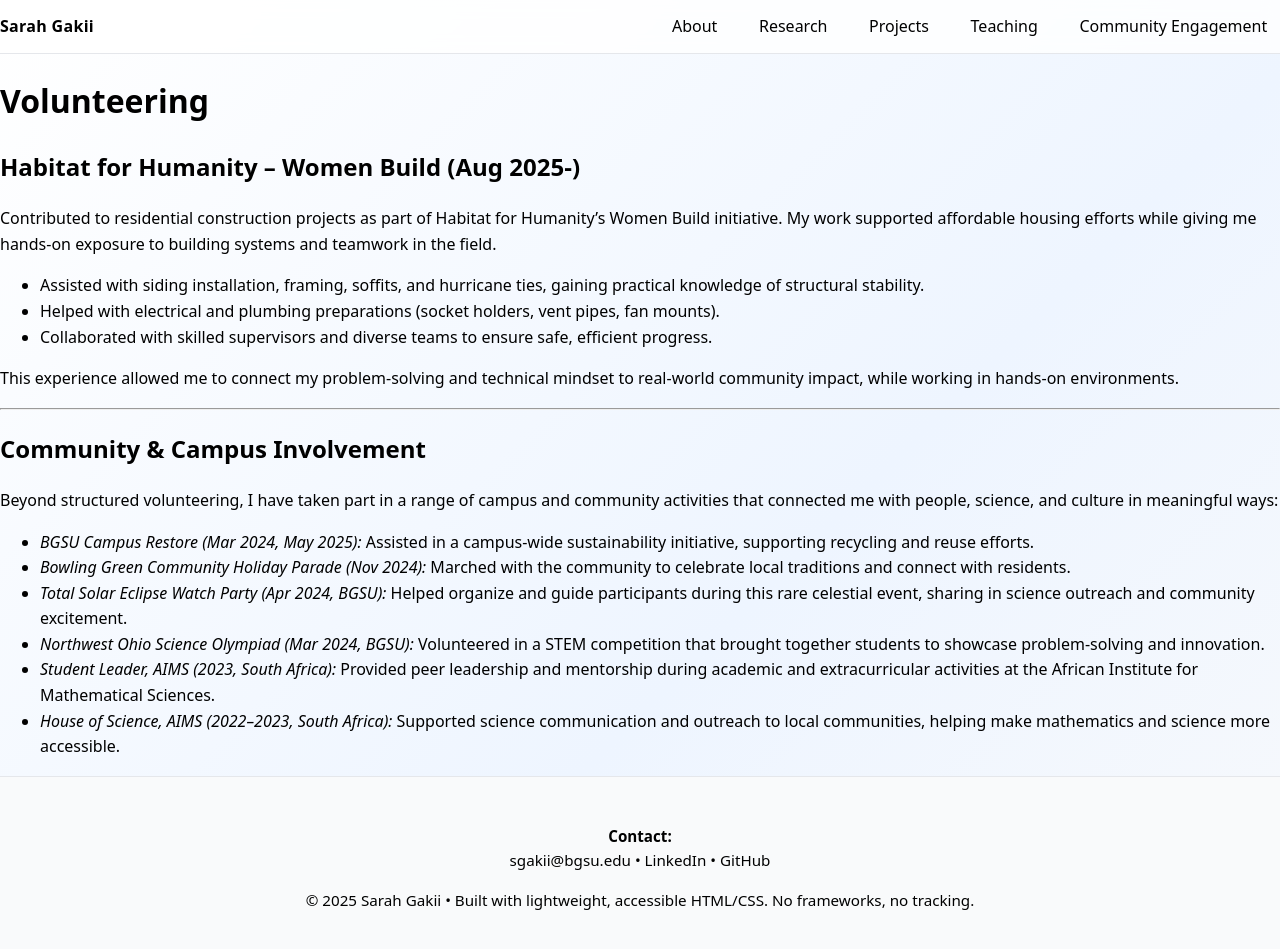
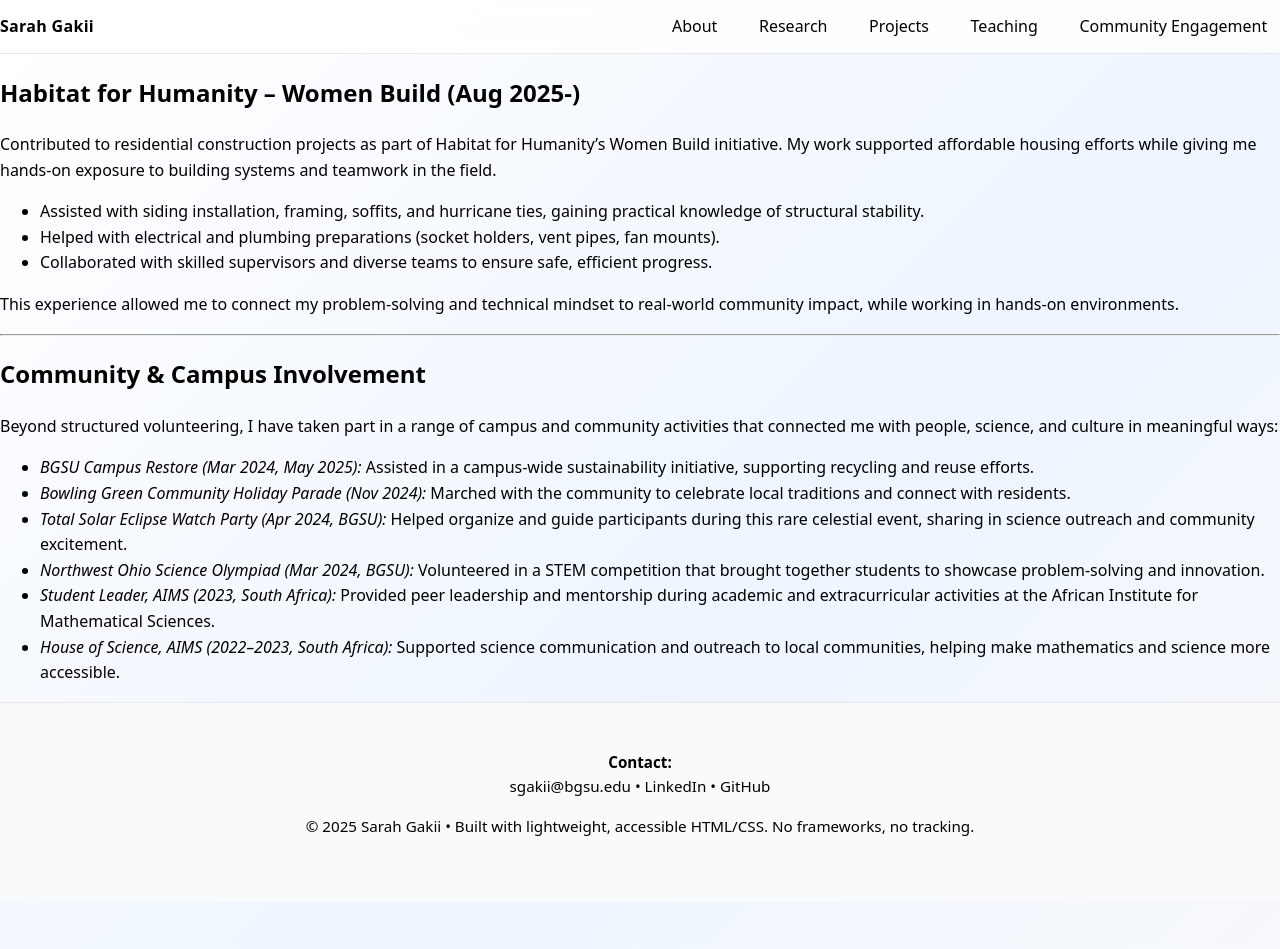
Before and after one commit to SARAH-GAKII/sarah-gakii.github.io, a Jekyll site: the page built from community-engagement.md, in a window 1280 px wide and 976 px high. Shown: the top 949 px of the window. Built offline with Jekyll 4.4.1, drawn with Linux system fonts in a browser that asks for light colours.

Commit message:
Update community-engagement.md

```diff
--- a/community-engagement.md
+++ b/community-engagement.md
@@ -1,9 +1,7 @@
 ---
 layout: default
-title: Volunteering
+title: community-engagement
 ---
-
-# Volunteering
 
 ## Habitat for Humanity – Women Build (Aug 2025-)
 
```
